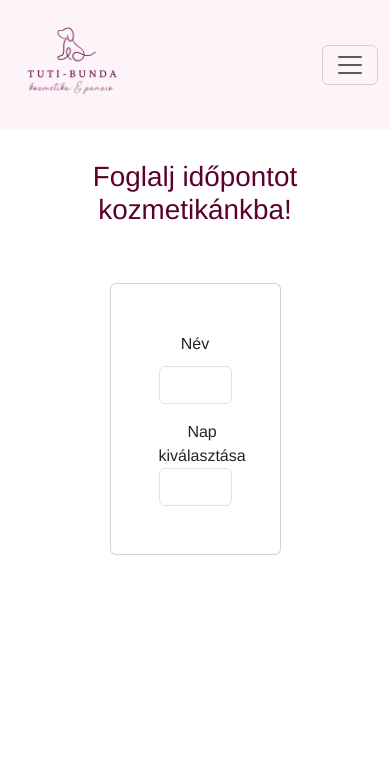
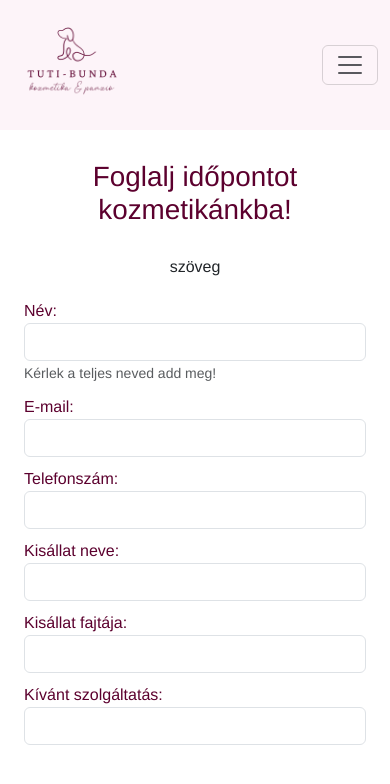
Before and after one commit to TheMalcolm/kriszta-tutib, a Vue app: page /idopontfoglalas/kozmetika in a window 390 px wide. Shown: the top 784 px of the page. Built offline with nearby package versions, Linux system fonts and the light colour scheme.

Commit message:
cosmetics appointment form

```diff
--- a/src/components/CosmeticsAppointment.vue
+++ b/src/components/CosmeticsAppointment.vue
@@ -44,29 +44,106 @@
 
 
 </div>
-    <div class="container">
-        <div class="row">
-            <h1 style="padding-top: 30px; color: #5c002e;">Foglalj időpontot kozmetikánkba!</h1>
-            <div class="col-6 offset-3">
-                <div class="card p-5 mt-5">
-                    <form action="">
-                        <div class="form-group mb-3">
-                            <label for="name" style="padding-bottom: 10px;">Név</label>
-                            <input type="text" class="form-control" v-model="form.name">
-                        </div>
 
-                        <div class="form-group">
-                            <label for="">Nap kiválasztása</label>
-                            <select name="day" id="day" v-model="form.day" class="form-control">
-                                <option :value="key" v-for="(day, key) in days" v-bind:key="key">{{ day }}</option>
-                            </select>
-                        </div>
-                    </form>
-                </div>
-            </div>
+      <b-container class="cont" style="display:flex flex-wrap: wrap;">
+        <h1 style="padding-top: 30px; color: #5c002e;">Foglalj időpontot kozmetikánkba!</h1>
+        <b-row class="all">
+          <b-col>
+            <div class="card card-1">szöveg</div>
+            </b-col>
+          <b-col><div class="card card-1">
+            <b-form>
+              <b-form-group id="namegroup" label="Név:" label-for="name" description="Kérlek a teljes neved add meg!" class="labels" >
+          <b-form-input id="name" required></b-form-input>
+
+        </b-form-group>
+        <b-form-group id="emailgroup" label="E-mail:" label-for="email" description="" class="labels"  >
+          <b-form-input id="email" type="email" required></b-form-input>
+        </b-form-group>
+        <b-form-group id="phonegroup" label="Telefonszám:" label-for="phone" description="" class="labels"  >
+          <b-form-input id="phone"  required></b-form-input>
+        </b-form-group>
+        <b-form-group id="petgroup" label="Kisállat neve:" label-for="pet" description="" class="labels"  >
+          <b-form-input id="pet"  required></b-form-input>
+        </b-form-group>
+        <b-form-group id="typegroup" label="Kisállat fajtája:" label-for="type" class="labels">
+          <b-form-select id="type" v-model="animaltype" :options="animal" class="form-control"></b-form-select>
+        </b-form-group>
+
+        <div v-if="animaltype == null ">
+          <b-form-group id="servicegroup" label="Kívánt szolgáltatás:" label-for="service0" class="labels">
+           <b-form-select id="service0" v-model="servicetype"  class="form-control">
+              <b-form-select-option value="none" disabled>Kérlek válassz fajtát!</b-form-select-option>
+            </b-form-select>
+          </b-form-group>
+        </div>
+        <div v-else-if="animaltype == 'a1'">
+          <b-form-group id="servicegroup" label="Kívánt szolgáltatás:" label-for="service1" class="labels">
+            <b-form-select id="service1" v-model="servicetype"  class="form-control">
+            <b-form-select-option value="eu">EÜ kezelés</b-form-select-option>
+            <b-form-select-option value="fn">Fésülés, nyírás</b-form-select-option>
+            <b-form-select-option value="ffn">Fürdetés, fésülés, nyírás</b-form-select-option>
+            <b-form-select-option value="kv">Karomvágás</b-form-select-option>
+            <b-form-select-option value="full">Teljes kozmetika</b-form-select-option>
+            </b-form-select>
+            </b-form-group>
+          <b-form-group id="lenghtgroup" label="Szőr hosszúság:" label-for="lenght" class="labels">
+            <b-form-select id="lenght" v-model="lenght"  class="form-control">
+              <b-form-select-option value="1" >Rövid</b-form-select-option>
+              <b-form-select-option value="2" >Közepes</b-form-select-option>
+              <b-form-select-option value="3" >Hosszú</b-form-select-option>
+            </b-form-select>
+          </b-form-group>
+          <b-form-group id="dogsizegroup" label="Kutya mérete:" label-for="dogsize" class="labels">
+            <b-form-select id="dogsize" v-model="dogsize"  class="form-control">
+              <b-form-select-option value="s" >Kis testű</b-form-select-option>
+              <b-form-select-option value="m" >Közepes testű</b-form-select-option>
+              <b-form-select-option value="l" >Nagy testű</b-form-select-option>
+            </b-form-select>
+          </b-form-group>
+
+        </div>
+        <div v-else-if="animaltype == 'a2'">
+          <b-form-group id="servicegroup" label="Kívánt szolgáltatás:" label-for="service1" class="labels">
+            <b-form-select id="service1" v-model="servicetype"  class="form-control">
+            <b-form-select-option value="eu">EÜ kezelés</b-form-select-option>
+            <b-form-select-option value="fn">Fésülés, nyírás</b-form-select-option>
+            <b-form-select-option value="ffn">Fürdetés, fésülés, nyírás</b-form-select-option>
+            <b-form-select-option value="kv">Karomvágás</b-form-select-option>
+            <b-form-select-option value="full">Teljes kozmetika</b-form-select-option>
+            </b-form-select>
+            </b-form-group>
+          <b-form-group id="lenghtgroup" label="Szőr hosszúság:" label-for="lenght" class="labels">
+            <b-form-select id="lenght" v-model="lenght"  class="form-control">
+              <b-form-select-option value="1" >Rövid</b-form-select-option>
+              <b-form-select-option value="3" >Hosszú</b-form-select-option>
+            </b-form-select>
+          </b-form-group>
+        </div>
+        <div v-else>
+          <b-form-group id="servicegroup" label="Kívánt szolgáltatás:" label-for="service1" class="labels">
+            <b-form-select id="service1" v-model="servicetype"  class="form-control">
+            <b-form-select-option value="eu">EÜ kezelés</b-form-select-option>
+            <b-form-select-option value="fn">Fésülés, nyírás</b-form-select-option>
+            <b-form-select-option value="kv">Karomvágás</b-form-select-option>
+            <b-form-select-option value="full">Teljes kozmetika</b-form-select-option>
+            </b-form-select>
+            </b-form-group>
+          <b-form-group id="lenghtgroup" label="Szőr hosszúság:" label-for="lenght" class="labels">
+            <b-form-select id="lenght" v-model="lenght"  class="form-control">
+              <b-form-select-option value="1" >Rövid</b-form-select-option>
+              <b-form-select-option value="3" >Hosszú</b-form-select-option>
+            </b-form-select>
+          </b-form-group>
         </div>
 
+        <div class="servtime" v-if="treatmentDuration !== null">
+      Ez a kezelés {{ treatmentDuration }} percet fog tartani.
     </div>
+            </b-form>
+          </div></b-col>
+        </b-row>
+      </b-container>
     </div>
 
 </template>
@@ -83,16 +160,117 @@ export default {
 
     data() {
         return {
+          animaltype: null,
+          servicetype: null,
+          dogsize: null,
+          lenght: null,
+          treatmentDuration: null,
             form: {
                 name: '',
             },
+            animal: [
+              {value: 'a1', text:'Kutya'},
+              {value: 'a2', text:'Macska'},
+              {value: 'a3', text:'Nyúl'},
+              {value: 'a4', text:'Tengerimalac'},
+            ],
             days: {
                 day1: '2023 október 6.',
                 day2: '2023 október 7.',
-            }
-        };
+            },
+            serviceDurations: {
+              'kv-1-a3-o': 15,
+              'kv-3-a3-o': 15,
+              'fn-1-a3-o': 30,
+              'fn-3-a3-o': 45,
+              'eu-1-a3-o': 30,
+              'eu-3-a3-o': 30,
+              'full-1-a3-o': 60,
+              'full-3-a3-o': 75,
+              'kv-1-a4-o': 15,
+              'kv-3-a4-o': 15,
+              'fn-1-a4-o': 30,
+              'fn-3-a4-o': 45,
+              'eu-1-a4-o': 30,
+              'eu-3-a4-o': 30,
+              'full-1-a4-o': 60,
+              'full-3-a4-o': 75,
+              'fn-1-a2-o': 45,
+              'fn-3-a2-o': 60,
+              'eu-1-a2-o': 30,
+              'eu-3-a2-o': 30,
+              'ffn-1-a2-o': 60,
+              'ffn-3-a2-o': 90,
+              'kv-1-a2-o': 15,
+              'kv-3-a2-o': 15,
+              'full-1-a2-o': 90,
+              'full-3-a2-o': 120,
+              'kv-1-a1-s': 15,
+              'kv-2-a1-s': 15,
+              'kv-3-a1-s': 15,
+              'kv-1-a1-m': 15,
+              'kv-2-a1-m': 15,
+              'kv-3-a1-m': 15,
+              'kv-1-a1-l': 15,
+              'kv-2-a1-l': 15,
+              'kv-3-a1-l': 15,
+              'fn-1-a1-s': 30,
+              'fn-2-a1-s': 45,
+              'fn-3-a1-s': 60,
+              'fn-1-a1-m': 45,
+              'fn-2-a1-m': 60,
+              'fn-3-a1-m': 75,
+              'fn-1-a1-l': 45,
+              'fn-2-a1-l': 60,
+              'fn-3-a1-l': 90,
+              'fnn-1-a1-s': 45,
+              'fnn-2-a1-s': 60,
+              'fnn-3-a1-s': 90,
+              'fnn-1-a1-m': 60,
+              'fnn-2-a1-m': 90,
+              'fnn-3-a1-m': 120,
+              'fnn-1-a1-l': 60,
+              'fnn-2-a1-l': 90,
+              'fnn-3-a1-l': 120,
+              'eu-1-a1-s': 30,
+              'eu-2-a1-s': 30,
+              'eu-3-a1-s': 30,
+              'eu-1-a1-m': 30,
+              'eu-2-a1-m': 30,
+              'eu-3-a1-m': 30,
+              'eu-1-a1-l': 30,
+              'eu-2-a1-l': 30,
+              'eu-3-a1-l': 30,
+              'full-1-a1-s': 60,
+              'full-2-a1-s': 70,
+              'full-3-a1-s': 90,
+              'full-1-a1-m': 75,
+              'full-2-a1-m': 90,
+              'full-3-a1-m': 120,
+              'full-1-a1-l': 90,
+              'full-2-a1-l': 120,
+              'full-3-a1-l': 150,
+                  }
+            };
     },
-    components: { HomePage, NavbarPlugin }
+    components: { HomePage, NavbarPlugin },
+
+    watch: {
+    servicetype: 'calculateTreatmentDuration',
+    lenght: 'calculateTreatmentDuration',
+    animaltype: 'calculateTreatmentDuration',
+    dogsize: 'calculateTreatmentDuration',
+  },
+    methods: {
+    calculateTreatmentDuration() {
+      if (['a2', 'a3', 'a4'].includes(this.animaltype)) {
+    this.dogsize = 'o';
+      }
+      const key = `${this.servicetype}-${this.lenght}-${this.animaltype}-${this.dogsize}`;
+      this.treatmentDuration = this.serviceDurations[key] || null;
+      console.log(key)
+    }
+  }
 }
 </script>
 
@@ -114,4 +292,47 @@ export default {
   font-size: large;
   }
 
+.card-1{
+  border: none;
+  padding-top: 20px;
+}
+
+.cont {
+  padding-bottom: 40px;
+}
+
+.labels {
+  text-align: left;
+  color: #5c002e;
+  padding-bottom: 10px;
+}
+
+.selectors {
+  width: 100%;
+  height: 37.6px;
+  border-radius: 6px;
+
+}
+.servtime {
+  color: #5c002e;
+  padding-top: 15px;
+}
+
+@media screen and (max-width: 573px) {
+  .all {
+  display: flex;
+  flex-direction: column;
+
+
+  margin: 0px;
+};
+  .cont {
+    display: flex;
+    justify-content: center;
+  }
+}
+
+
+
+
 </style>
```
